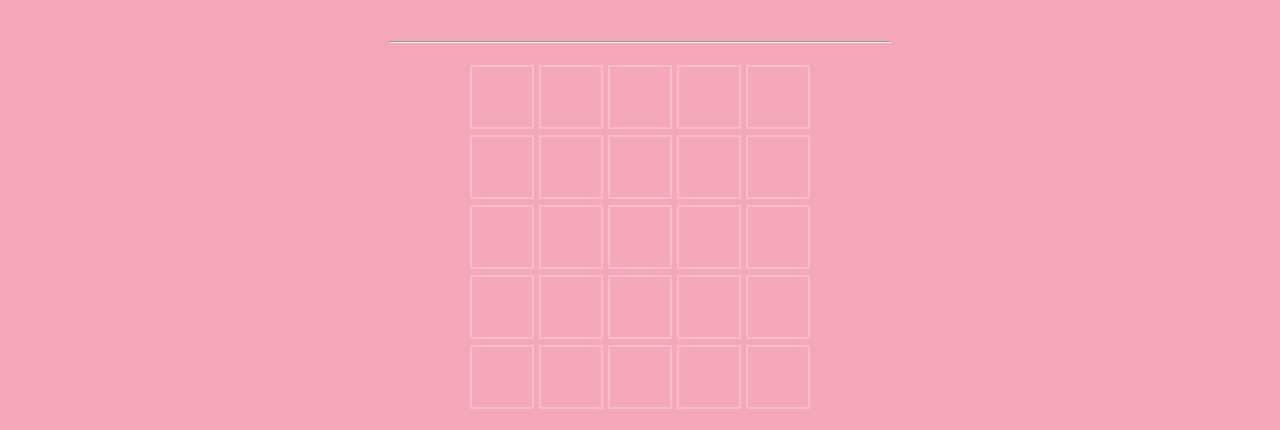
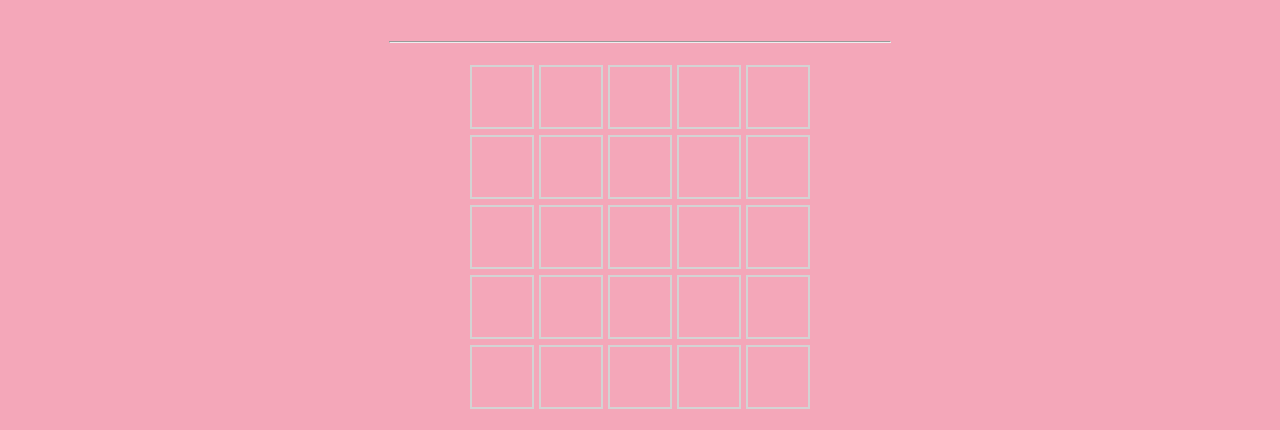
Before and after one commit to aia02/3Q-Sodium-G7-SA, a plain HTML site: page index.html in a window 1280 px wide. Shown: the part 334-764 px from the top of the page. Drawn offline with Linux system fonts and the light colour scheme.

Commit message:
Update index.html

```diff
--- a/index.html
+++ b/index.html
@@ -123,7 +123,7 @@
 	}
 
 	.box > div {
-	    border: 2px solid #F3BBCD;
+	    border: 2px solid lightgray;
 	    width: 60px;
 	    height: 60px;
  	    margin: 2.5px;
```
